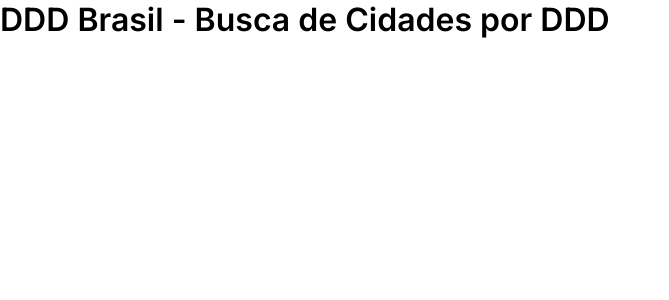
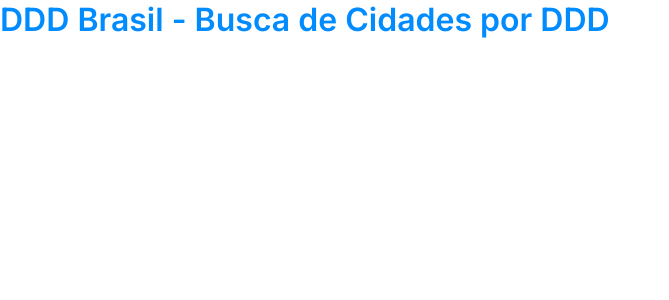
Before and after one commit to henrique013/ddd, a React (Vite) app: page / in a window 1280 px wide. Shown: the top 300 px of the page, without its empty margins (0-669 px from the left). Built offline with nearby package versions, Linux system fonts and the light colour scheme.

Commit message:
add App.module.css

```diff
--- /dev/null
+++ b/src/components/App/App.module.css
@@ -0,0 +1,3 @@
+.title {
+  color: #008cff;
+}
--- a/src/components/App/App.tsx
+++ b/src/components/App/App.tsx
@@ -1,10 +1,10 @@
-import '@/components/App/App.css'
+import styles from '@/components/App/App.module.css'
 
 function App() {
   return (
     <>
       <header>
-        <h1>DDD Brasil - Busca de Cidades por DDD</h1>
+        <h1 className={styles.title}>DDD Brasil - Busca de Cidades por DDD</h1>
       </header>
     </>
   )
```
Also changed, not shown: src/components/App/App.css (deleted).
